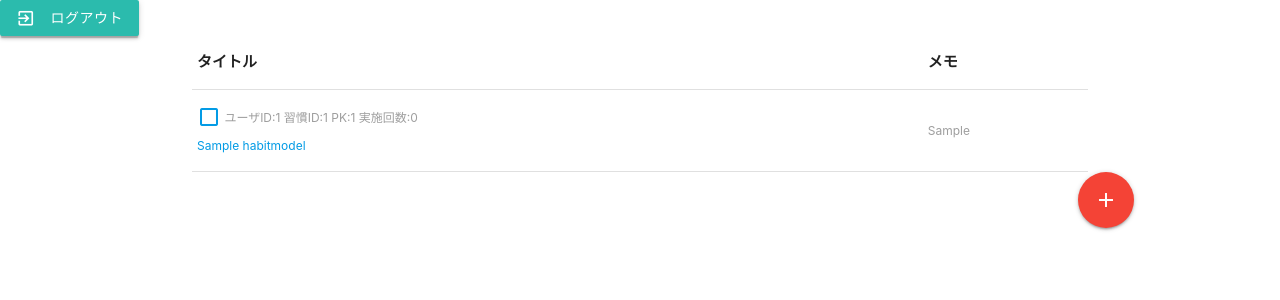
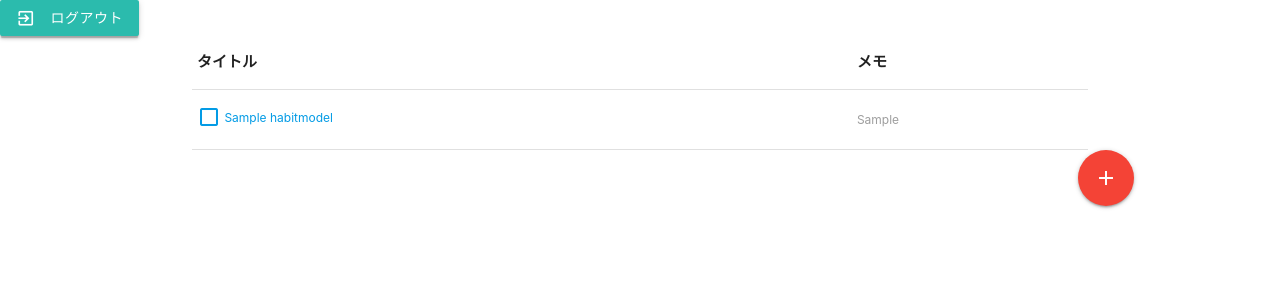
Before and after one commit to Takuto09/makehabits, a Django app: page /habitList/ in a window 1280 px wide. Shown: the top 300 px of the page. Run offline with Django 3.2, Linux system fonts and the light colour scheme; a user stored in the database is signed in; tables that the repository leaves empty hold one stand-in row (values such as "Sample post").

Commit message:
修正:レイアウト調整 close #25

```diff
--- a/makehabitsproject/templates/habitList.html
+++ b/makehabitsproject/templates/habitList.html
@@ -30,8 +30,6 @@
                                 {% endif %}
                             </a>
                             <span>
-                                ユーザID:{{item.user_id}} 習慣ID:{{item.habit_id}} PK:{{item.pk}}
-                                実施回数:{{item.achieves}}<br>
                                 <a href="{% url 'habitUpdate' item.pk %}">{{ item.title }}</a>
                             </span>
                         </label>
```
